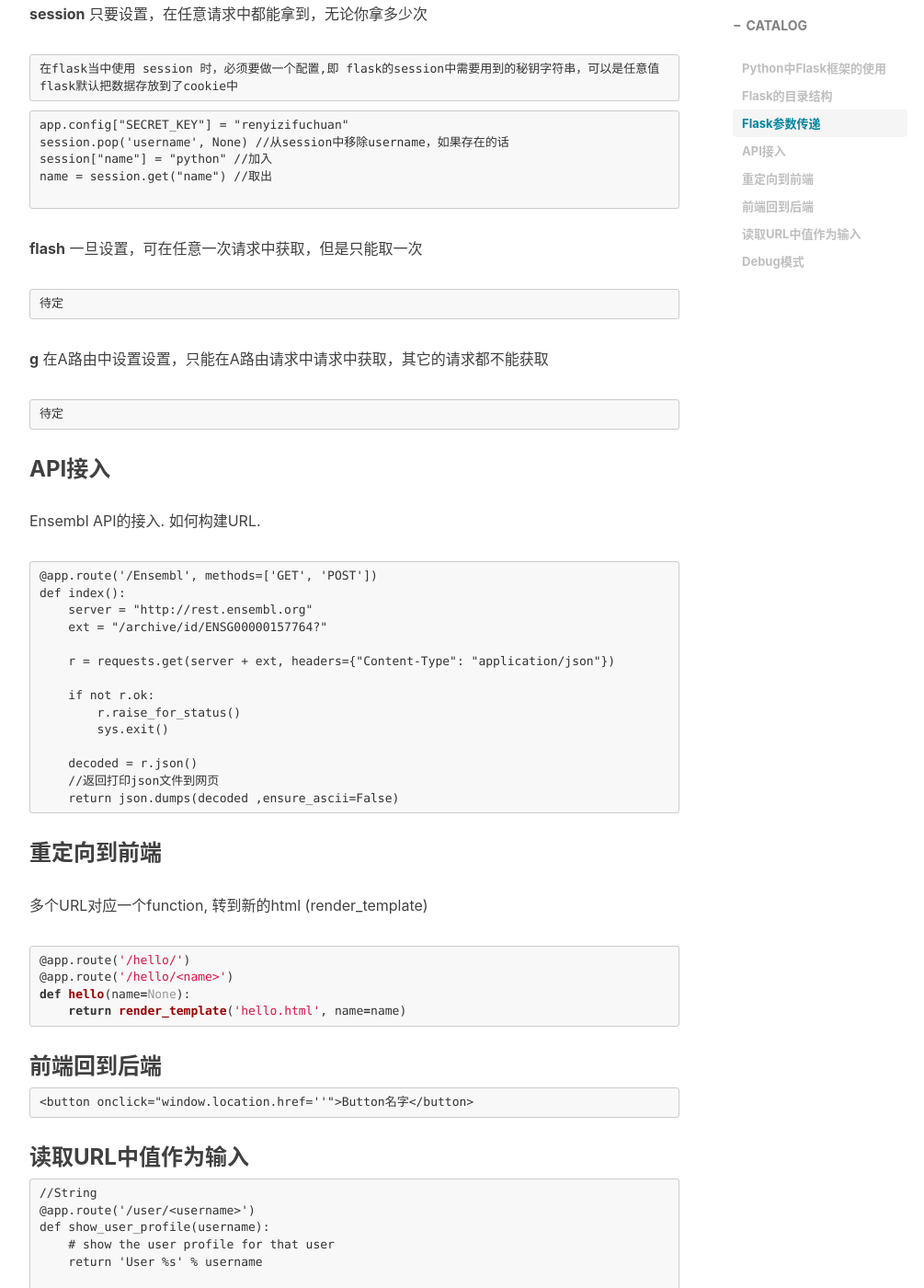
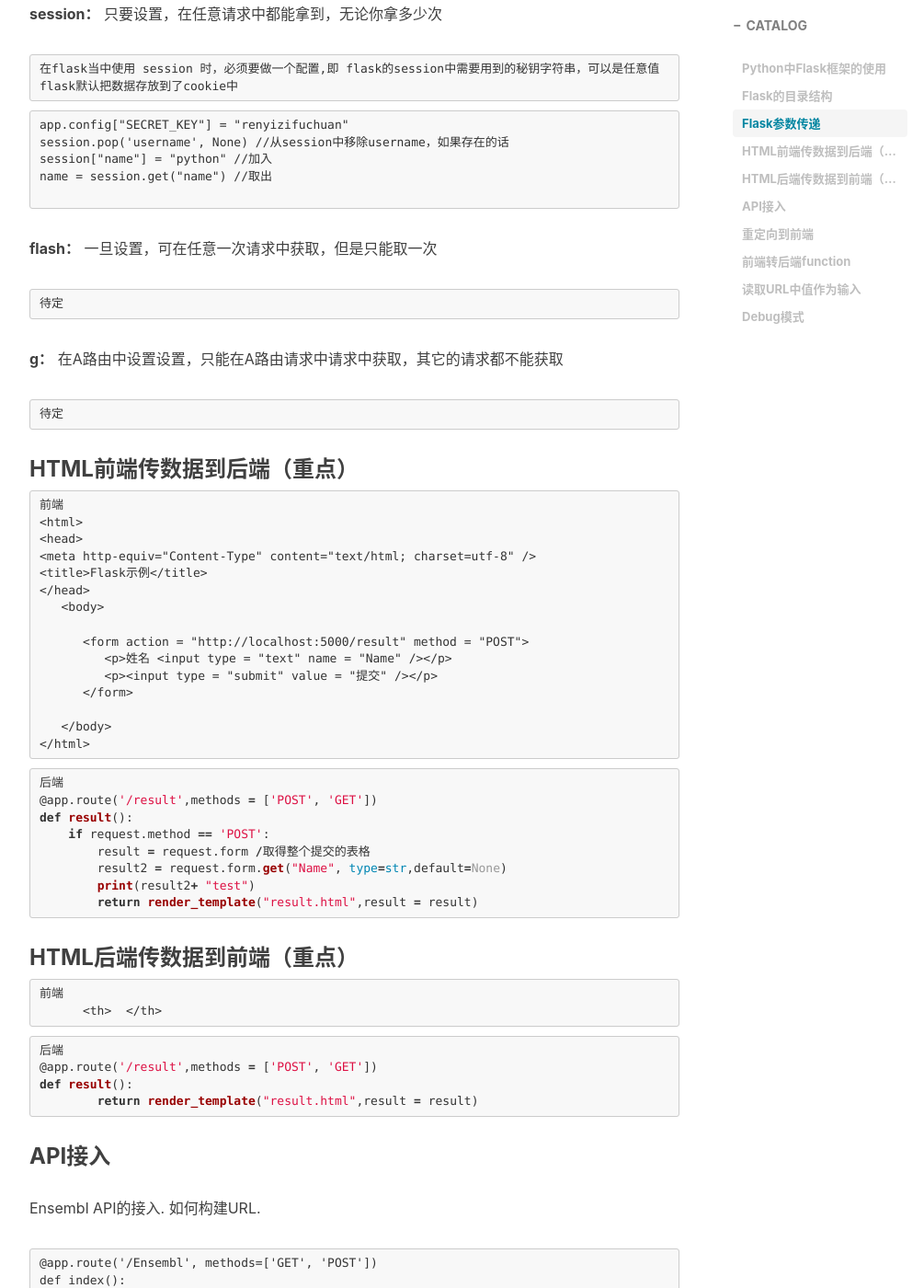
Before and after one commit to LIN251/LIN251.github.io, a Jekyll site: the page built from _posts/2020-05-29- Python中Flask框架的使用.md, in a window 1280 px wide and 1400 px high, scrolled down 1136 px. Shown: the whole window at 92% size, without its empty margins (233-1238 px from the left). Built offline with Jekyll 4.4.1, drawn with Linux system fonts in a browser that asks for light colours; nearby versions of some CDN libraries; comment, search, counter and statistics services are not loaded; some of the changed text lies outside the part shown.

Commit message:
update post

````diff
--- a/_posts/2020-05-29- Python中Flask框架的使用.md
+++ b/_posts/2020-05-29- Python中Flask框架的使用.md
@@ -38,7 +38,7 @@ tags:
 
 ### Flask参数传递
 
-**session** 只要设置，在任意请求中都能拿到，无论你拿多少次
+**session：** 只要设置，在任意请求中都能拿到，无论你拿多少次
 
     在flask当中使用 session 时，必须要做一个配置,即 flask的session中需要用到的秘钥字符串，可以是任意值
     flask默认把数据存放到了cookie中
@@ -52,14 +52,56 @@ name = session.get("name") //取出
 
 ```
 
-**flash** 一旦设置，可在任意一次请求中获取，但是只能取一次
+**flash：** 一旦设置，可在任意一次请求中获取，但是只能取一次
 ```
 待定
 ```
-**g** 在A路由中设置设置，只能在A路由请求中请求中获取，其它的请求都不能获取
+**g：** 在A路由中设置设置，只能在A路由请求中请求中获取，其它的请求都不能获取
 ```
 待定
 ```
+
+### HTML前端传数据到后端（重点）
+``` HTML
+前端
+<html>
+<head>
+<meta http-equiv="Content-Type" content="text/html; charset=utf-8" />
+<title>Flask示例</title>
+</head>
+   <body>
+
+      <form action = "http://localhost:5000/result" method = "POST">
+         <p>姓名 <input type = "text" name = "Name" /></p>
+         <p><input type = "submit" value = "提交" /></p>
+      </form>
+
+   </body>
+</html>
+```
+``` python
+后端
+@app.route('/result',methods = ['POST', 'GET'])
+def result():
+    if request.method == 'POST':
+        result = request.form /取得整个提交的表格
+        result2 = request.form.get("Name", type=str,default=None)
+        print(result2+ "test")
+        return render_template("result.html",result = result)
+```
+
+### HTML后端传数据到前端（重点）
+``` HTML
+前端
+      <th> {{ result }} </th>
+```
+``` python
+后端
+@app.route('/result',methods = ['POST', 'GET'])
+def result():
+        return render_template("result.html",result = result)
+```
+
 
 ### API接入
 Ensembl API的接入. 如何构建URL.
@@ -92,7 +134,7 @@ def hello(name=None):
     return render_template('hello.html', name=name)
 ```
 
-### 前端回到后端
+### 前端转后端function
 
 ``` Python
 <button onclick="window.location.href='{{ url_for("后端function名字") }}'">Button名字</button>
````
Also changed, not shown: _posts/2020-05-30- HTML中插入CSS的方法(随笔).md (+1 -1 lines).
